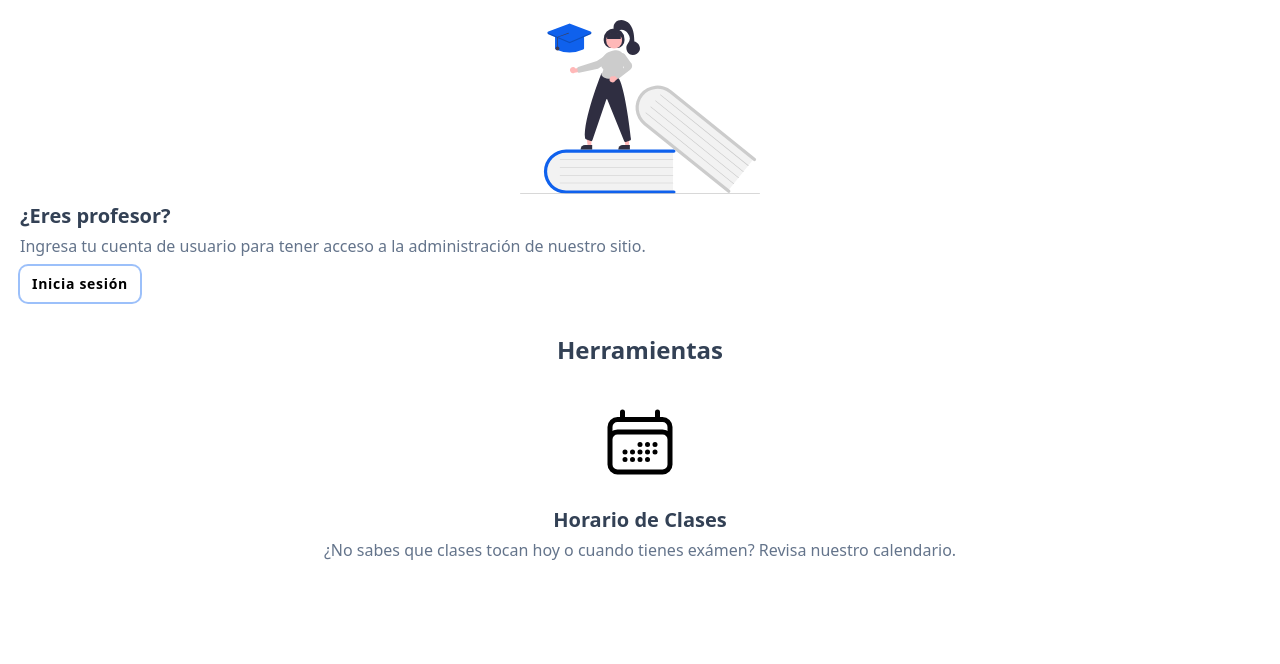
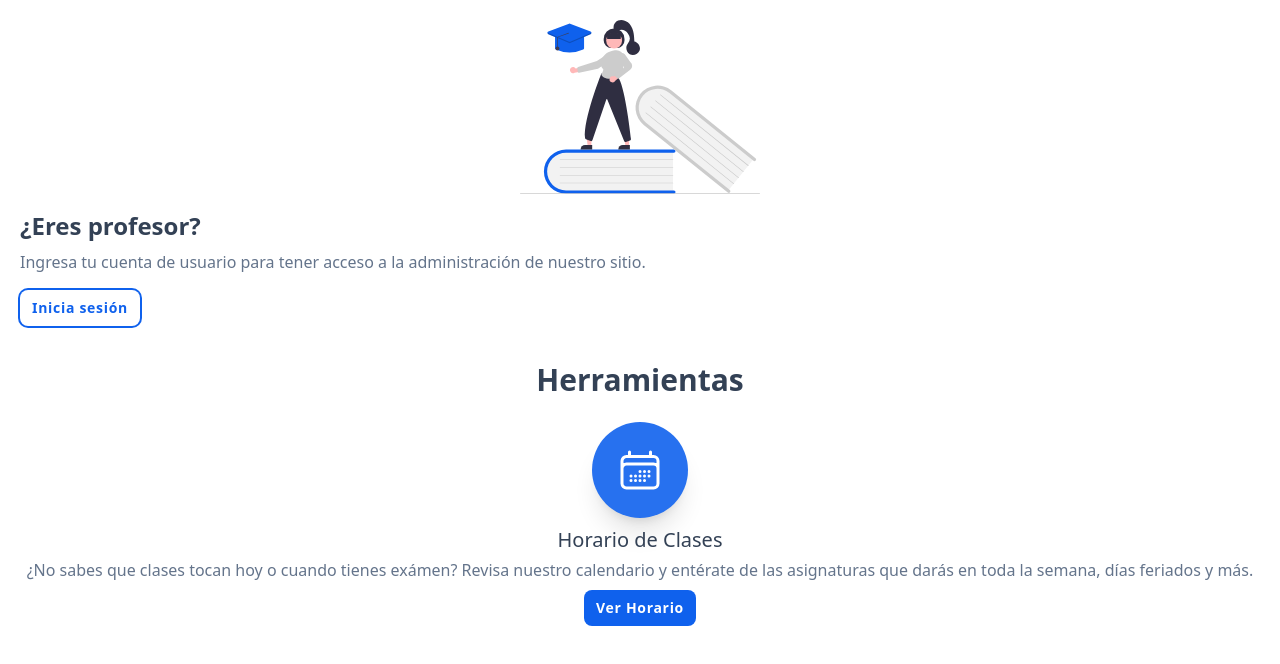
Before and after one commit to dcq-31/university-schedule, a Vue app: page / in a window 1280 px wide. Shown: the top 664 px of the page. Built offline with nearby package versions, Linux system fonts and the light colour scheme.

Commit message:
Improve tools item design and use reusable class

```diff
--- a/src/views/HomeView.vue
+++ b/src/views/HomeView.vue
@@ -6,59 +6,66 @@ import { CalendarDaysIcon } from "@heroicons/vue/24/outline";
 
 <template>
   <div class="p-2">
-    <main>
+    <main class="container mx-auto space-y-6">
+      <!-- Teacher Information Section -->
       <div class="p-3">
         <div>
-          <img src="/teacher.svg" alt="teacher" class="h-full w-60 mx-auto" />
+          <img src="/teacher.svg" alt="teacher" class="mx-auto h-full w-60" />
         </div>
-        <div>
-          <div class="text-xl text-slate-700 font-semibold mt-2">
+        <div class="mt-4">
+          <div class="text-2xl font-semibold text-slate-700">
             ¿Eres profesor?
           </div>
-          <div class="text-slate-500 mt-1">
+          <div class="mt-2 text-base text-slate-500">
             Ingresa tu cuenta de usuario para tener acceso a la administración
             de nuestro sitio.
           </div>
 
           <RouterLink
             :to="{ name: ROUTES_NAME.LOGIN }"
-            class="px-3 py-2 text-sm text-brandeis-blue text-center font-semibold tracking-wider rounded-lg block w-fit mt-2 border-none ring-2 ring-brandeis-blue"
+            class="btn btn-primary-outline mt-4 block w-fit text-sm"
           >
             Inicia sesión
           </RouterLink>
         </div>
       </div>
+      <!-- / Teacher Information Section -->
 
-      <div class="px-2 mt-5">
-        <div class="text-2xl text-center font-semibold text-slate-700">
+      <!-- Tools Section -->
+      <div class="px-2">
+        <div class="text-center text-3xl font-semibold text-slate-700">
           Herramientas
         </div>
 
-        <div class="mt-3 text-center">
-          <RouterLink :to="{ name: ROUTES_NAME.CALENDAR }" class="group">
-            <div class="p-2">
+        <div class="mt-4 space-y-3">
+          <div class="group p-2 text-center">
             <div
-                class="p-4 w-fit mx-auto rounded-full group-hover:bg-brandeis-blue-500"
+              class="mx-auto w-fit rounded-full bg-primary-500 p-6 shadow-xl"
             >
-                <CalendarDaysIcon
-                  class="text-brandeis-blue h-20 w-20 group-hover:text-white"
-                />
+              <CalendarDaysIcon class="h-12 w-12 text-white" />
             </div>
             <div>
               <div
-                  class="text-slate-700 text-xl mt-2 font-semibold group-hover:text-brandeis-blue"
+                class="mt-2 text-xl font-medium text-slate-700 transition-colors group-hover:text-primary-500"
               >
                 Horario de Clases
               </div>
-                <div class="text-slate-500 mt-1">
+              <div class="mt-1 text-slate-500">
                 ¿No sabes que clases tocan hoy o cuando tienes exámen? Revisa
-                  nuestro calendario.
+                nuestro calendario y entérate de las asignaturas que darás en
+                toda la semana, días feriados y más.
+              </div>
+              <RouterLink
+                :to="{ name: ROUTES_NAME.CALENDAR }"
+                class="btn btn-primary mx-auto mt-2 block w-fit text-sm"
+              >
+                Ver Horario
+              </RouterLink>
             </div>
           </div>
         </div>
-          </RouterLink>
       </div>
-      </div>
+      <!-- / Tools Section -->
     </main>
   </div>
 </template>
```
Lines whose indentation alone changed are shown as unchanged.
